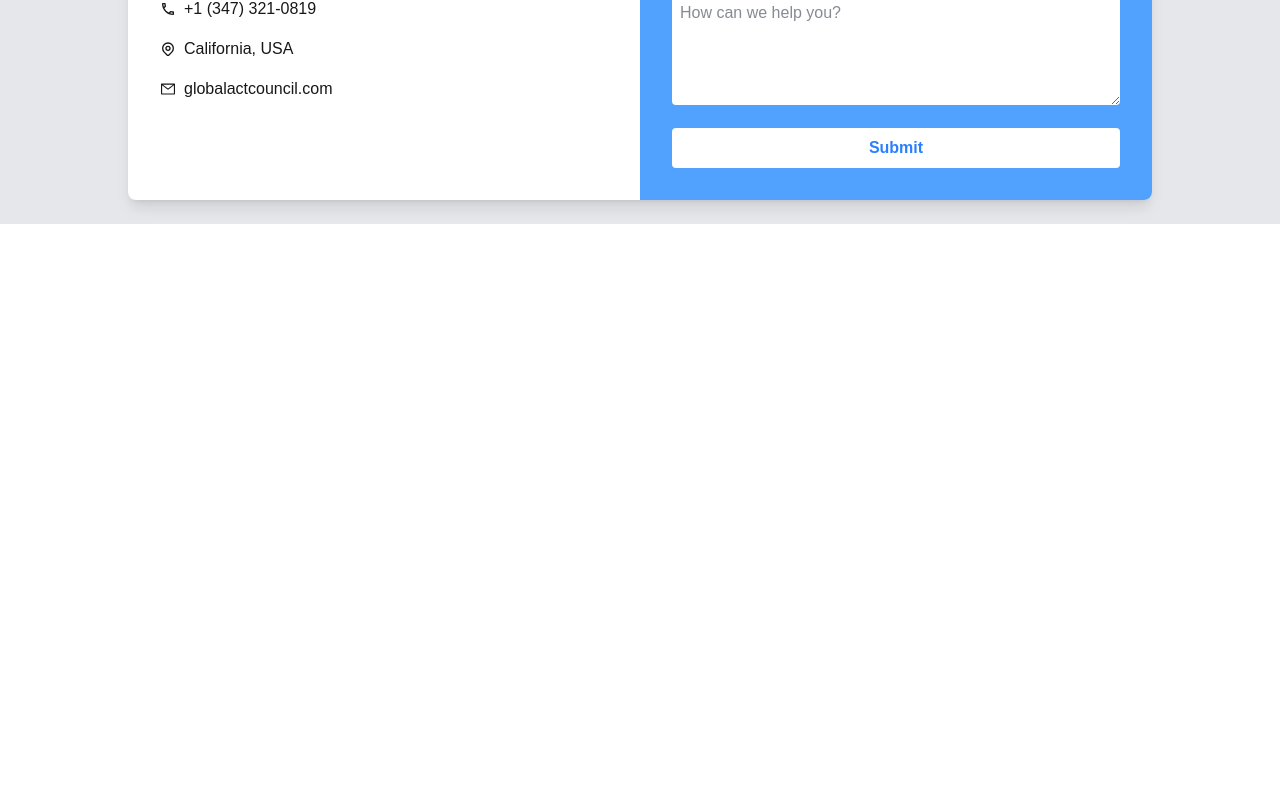
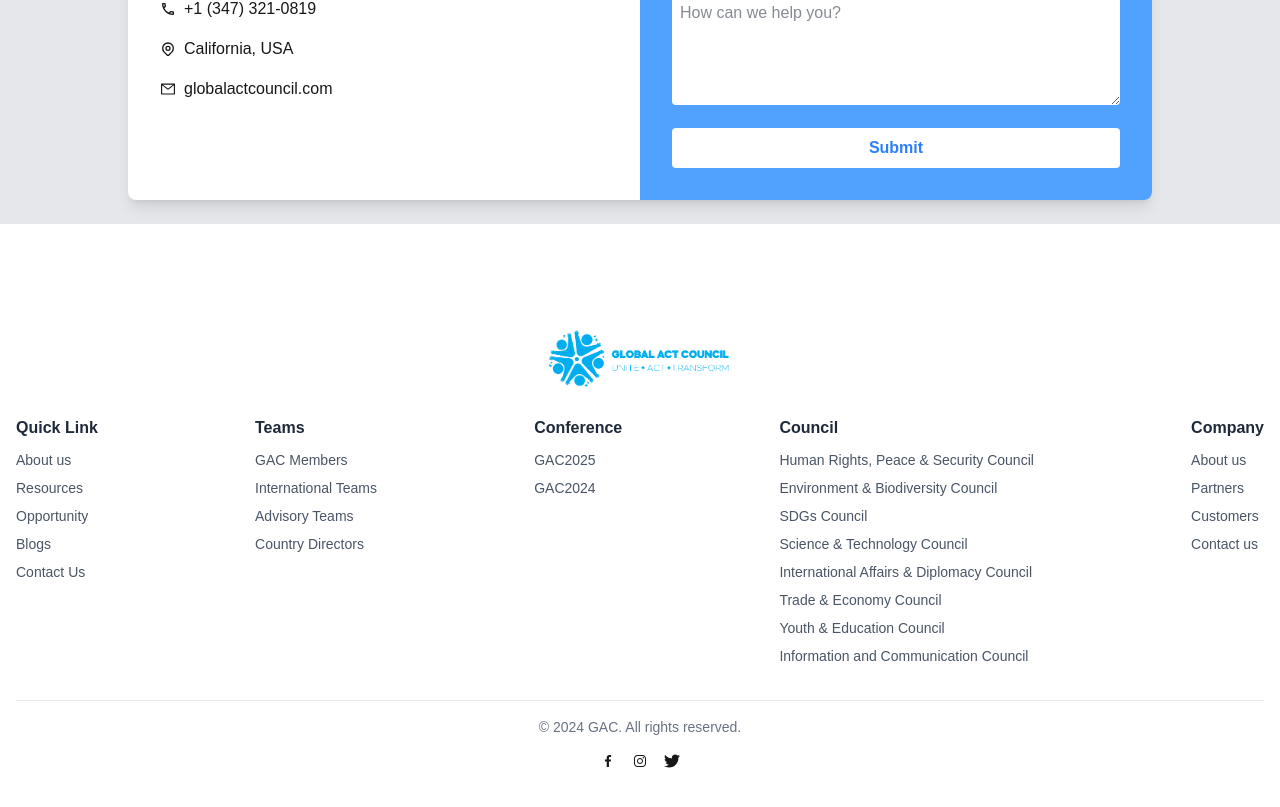
Before and after one commit to cocolasagna/Nakshatra-Intern, a Next.js app: page / in a window 1280 px wide. Shown: the part 6077-6884 px from the top of the page. Before the commit the page ends 6361 px from the top, so only its background shows below. Built offline with nearby package versions, Linux system fonts and the light colour scheme.

Commit message:
footer set

```diff
--- a/app/components/Footer.tsx
+++ b/app/components/Footer.tsx
@@ -0,0 +1,99 @@
+"use client";
+import React from "react";
+import Image from 'next/image'
+import glocal_icon from '../../public/global_icon.png'
+import { BiLogoFacebook } from "react-icons/bi";
+import { IoLogoInstagram } from "react-icons/io";
+import { FaTwitter } from "react-icons/fa6";
+
+
+const footerLinks = [
+    {
+      label: "Quick Link",
+      subItems: ["About us", "Resources", "Opportunity", "Blogs", "Contact Us"],
+    },
+    {
+      label: "Teams",
+      subItems: ["GAC Members", "International Teams", "Advisory Teams", "Country Directors"],
+    },
+    {
+      label: "Conference",
+      subItems: ["GAC2025", "GAC2024"],
+    },
+    {
+      label: "Council",
+      subItems: [
+        "Human Rights, Peace & Security Council",
+        "Environment & Biodiversity Council",
+        "SDGs Council",
+        "Science & Technology Council",
+        "International Affairs & Diplomacy Council",
+        "Trade & Economy Council",
+        "Youth & Education Council",
+        "Information and Communication Council",
+      ],
+    },
+    {
+      label: "Company",
+      subItems: ["About us", "Partners", "Customers", "Contact us"],
+    },
+  ];
+
+
+export default function Footer() {
+
+
+  return (
+    <footer className="bg-white py-8 ">
+         <div className="mb-8 md:mb-0 flex justify-center items-center ">
+            <Image
+              src={glocal_icon}
+              alt="Global Act Council"
+              width={200}
+              height={80}
+              className="object-contain"
+            />
+          </div>
+
+      <div className="mx-auto max-w-7xl px-4 py-4">
+
+        {/* Top Section: Footer Links */}
+        <div className="flex flex-wrap  justify-between gap-8">
+
+          {footerLinks.map((section, index) => (
+            <div key={index} className="w-full sm:w-1/2 md:w-auto">
+              <h4 className="mb-2 text-base font-semibold text-gray-800">{section.label}</h4>
+              <ul className="space-y-1">
+                {section.subItems.map((item, idx) => (
+                  <li key={idx}>
+
+                    <a
+                      href="#"
+                      className="text-sm text-gray-600 transition-colors duration-200 hover:text-gray-800"
+                    >
+                      {item}
+                    </a>
+                  </li>
+                ))}
+              </ul>
+            </div>
+          ))}
+        </div>
+
+        {/* Bottom Section: Copyright & Socials */}
+        <div className="mt-8 flex flex-col items-center justify-center gap-4 border-t border-gray-200 pt-4 ">
+            <div>
+  <p className="text-sm text-gray-500 text-center">© 2024 GAC. All rights reserved.</p>
+  </div>
+  <div className="flex  space-x-4">
+    {/* Social icons placeholders - replace with actual icons/links */}
+    <BiLogoFacebook />
+    <IoLogoInstagram />
+    <FaTwitter />
+  </div>
+</div>
+
+      </div>
+    </footer>
+  );
+}
--- a/app/components/Navigation.tsx
+++ b/app/components/Navigation.tsx
@@ -1,7 +1,7 @@
 "use client"
 
 import Image from 'next/image'
-import React, { useState, useEffect, useRef } from 'react'
+import React, { useState } from 'react'
 import glocal_icon from '../../public/global_icon.png'
 import { VscLocation } from "react-icons/vsc"
 import { MdAccessTime } from "react-icons/md"
--- a/app/page.tsx
+++ b/app/page.tsx
@@ -9,6 +9,7 @@ import Stories from './components/stories'
 import News from './components/News'
 import Donate from './components/Donate'
 import Contact from './components/Contact'
+import Footer from './components/Footer'
 export default function Home() {
   return (
       <div className="relative">
@@ -24,6 +25,7 @@ export default function Home() {
       <News/>
       <Donate/>
       <Contact/>
+      <Footer />
       </div>
   );
 }
```
